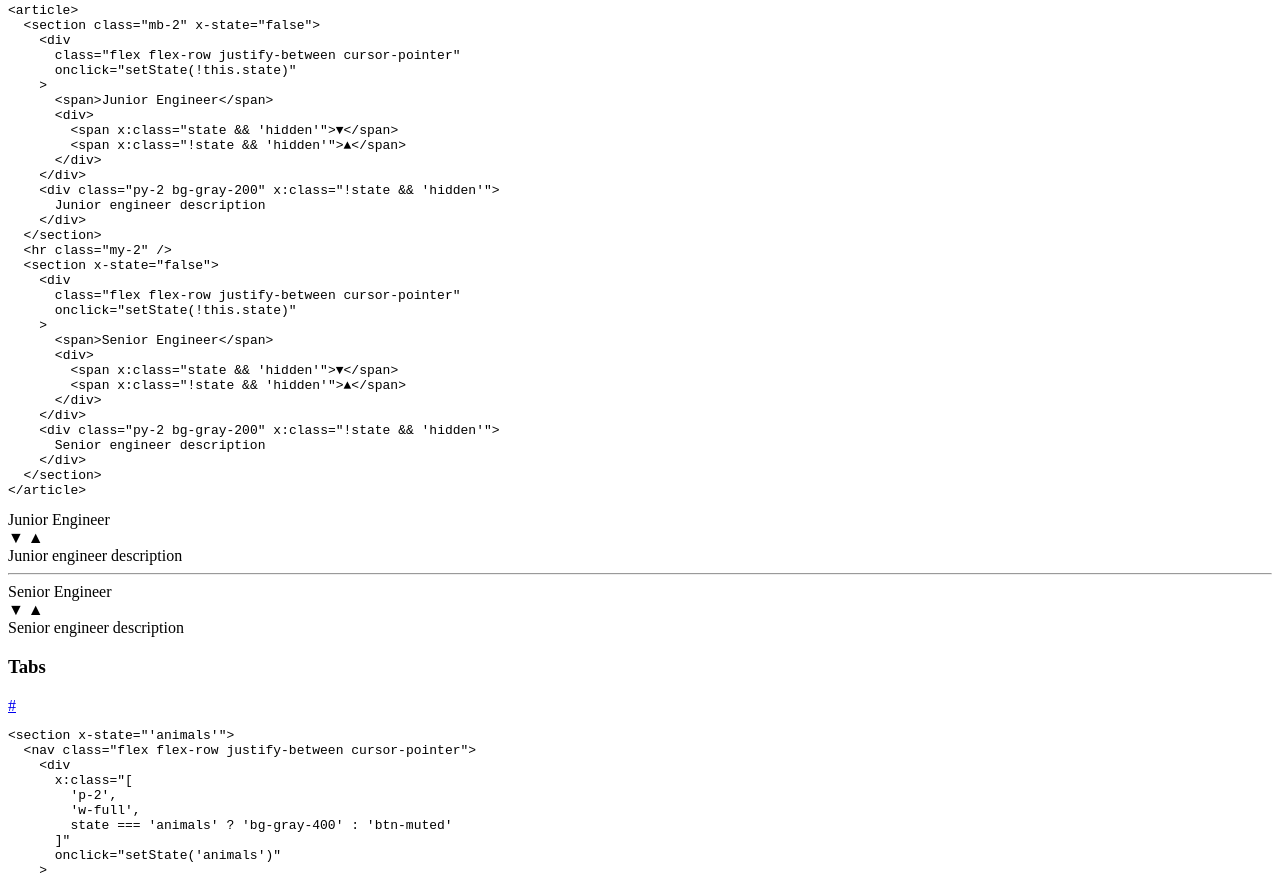
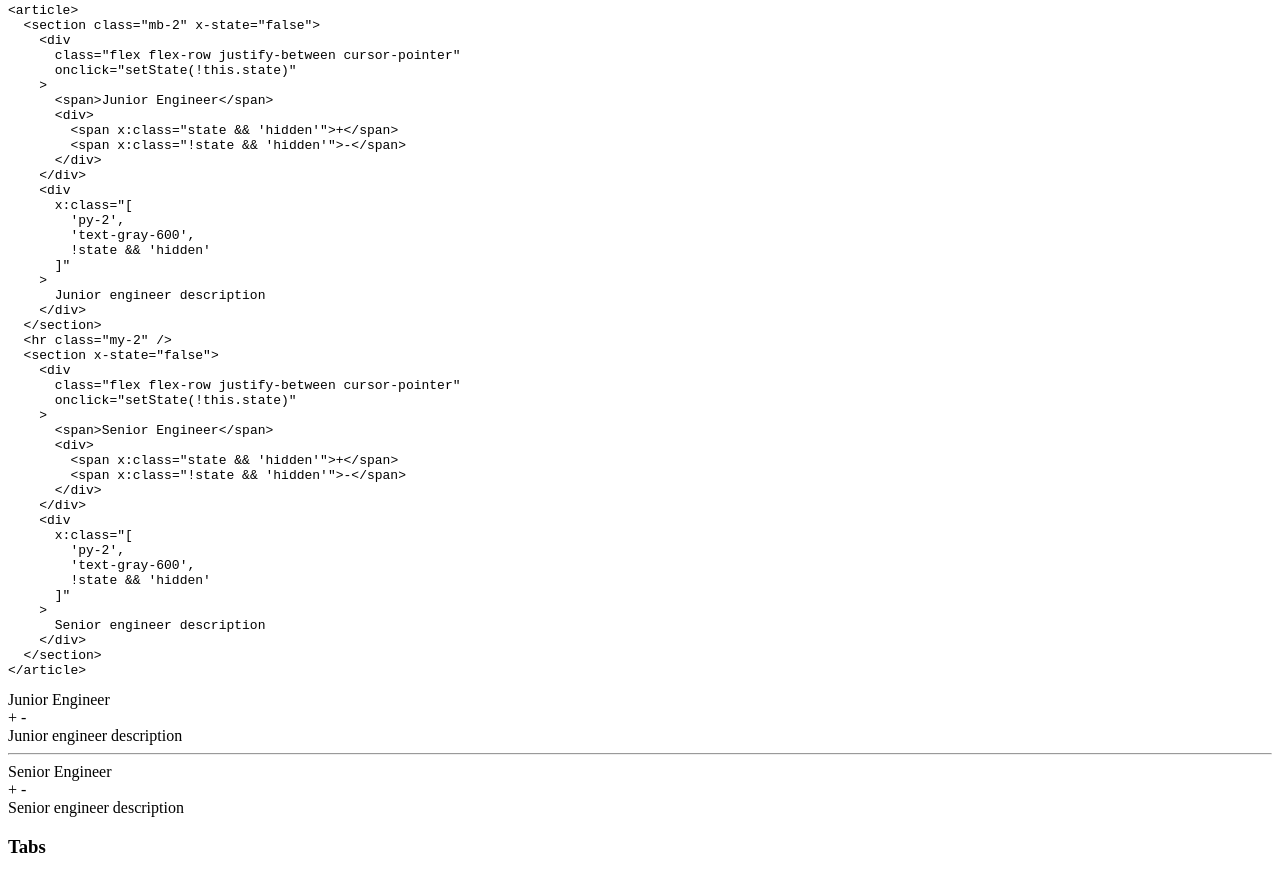
Before and after one commit to survivejs/sidewind, a website built with webpack: page docs/index.html in a window 1280 px wide. Shown: the part 5362-6235 px from the top of the page. Built offline with nearby package versions, Linux system fonts and the light colour scheme.

Commit message:
chore: Update site

```diff
--- a/docs/index.html
+++ b/docs/index.html
@@ -406,11 +406,17 @@ Date().toString() } }" x:="state.time" />
     &gt;</span>
       <span class="hljs-tag">&lt;<span class="hljs-name">span</span>&gt;</span>Junior Engineer<span class="hljs-tag">&lt;/<span class="hljs-name">span</span>&gt;</span>
       <span class="hljs-tag">&lt;<span class="hljs-name">div</span>&gt;</span>
-        <span class="hljs-tag">&lt;<span class="hljs-name">span</span> <span class="hljs-attr">x:class</span>=<span class="hljs-string">"state &amp;&amp; 'hidden'"</span>&gt;</span>▼<span class="hljs-tag">&lt;/<span class="hljs-name">span</span>&gt;</span>
-        <span class="hljs-tag">&lt;<span class="hljs-name">span</span> <span class="hljs-attr">x:class</span>=<span class="hljs-string">"!state &amp;&amp; 'hidden'"</span>&gt;</span>▲<span class="hljs-tag">&lt;/<span class="hljs-name">span</span>&gt;</span>
+        <span class="hljs-tag">&lt;<span class="hljs-name">span</span> <span class="hljs-attr">x:class</span>=<span class="hljs-string">"state &amp;&amp; 'hidden'"</span>&gt;</span>+<span class="hljs-tag">&lt;/<span class="hljs-name">span</span>&gt;</span>
+        <span class="hljs-tag">&lt;<span class="hljs-name">span</span> <span class="hljs-attr">x:class</span>=<span class="hljs-string">"!state &amp;&amp; 'hidden'"</span>&gt;</span>-<span class="hljs-tag">&lt;/<span class="hljs-name">span</span>&gt;</span>
       <span class="hljs-tag">&lt;/<span class="hljs-name">div</span>&gt;</span>
     <span class="hljs-tag">&lt;/<span class="hljs-name">div</span>&gt;</span>
-    <span class="hljs-tag">&lt;<span class="hljs-name">div</span> <span class="hljs-attr">class</span>=<span class="hljs-string">"py-2 bg-gray-200"</span> <span class="hljs-attr">x:class</span>=<span class="hljs-string">"!state &amp;&amp; 'hidden'"</span>&gt;</span>
+    <span class="hljs-tag">&lt;<span class="hljs-name">div</span>
+      <span class="hljs-attr">x:class</span>=<span class="hljs-string">"[
+        'py-2',
+        'text-gray-600',
+        !state &amp;&amp; 'hidden'
+      ]"</span>
+    &gt;</span>
       Junior engineer description
     <span class="hljs-tag">&lt;/<span class="hljs-name">div</span>&gt;</span>
   <span class="hljs-tag">&lt;/<span class="hljs-name">section</span>&gt;</span>
@@ -422,11 +428,17 @@ Date().toString() } }" x:="state.time" />
     &gt;</span>
       <span class="hljs-tag">&lt;<span class="hljs-name">span</span>&gt;</span>Senior Engineer<span class="hljs-tag">&lt;/<span class="hljs-name">span</span>&gt;</span>
       <span class="hljs-tag">&lt;<span class="hljs-name">div</span>&gt;</span>
-        <span class="hljs-tag">&lt;<span class="hljs-name">span</span> <span class="hljs-attr">x:class</span>=<span class="hljs-string">"state &amp;&amp; 'hidden'"</span>&gt;</span>▼<span class="hljs-tag">&lt;/<span class="hljs-name">span</span>&gt;</span>
-        <span class="hljs-tag">&lt;<span class="hljs-name">span</span> <span class="hljs-attr">x:class</span>=<span class="hljs-string">"!state &amp;&amp; 'hidden'"</span>&gt;</span>▲<span class="hljs-tag">&lt;/<span class="hljs-name">span</span>&gt;</span>
+        <span class="hljs-tag">&lt;<span class="hljs-name">span</span> <span class="hljs-attr">x:class</span>=<span class="hljs-string">"state &amp;&amp; 'hidden'"</span>&gt;</span>+<span class="hljs-tag">&lt;/<span class="hljs-name">span</span>&gt;</span>
+        <span class="hljs-tag">&lt;<span class="hljs-name">span</span> <span class="hljs-attr">x:class</span>=<span class="hljs-string">"!state &amp;&amp; 'hidden'"</span>&gt;</span>-<span class="hljs-tag">&lt;/<span class="hljs-name">span</span>&gt;</span>
       <span class="hljs-tag">&lt;/<span class="hljs-name">div</span>&gt;</span>
     <span class="hljs-tag">&lt;/<span class="hljs-name">div</span>&gt;</span>
-    <span class="hljs-tag">&lt;<span class="hljs-name">div</span> <span class="hljs-attr">class</span>=<span class="hljs-string">"py-2 bg-gray-200"</span> <span class="hljs-attr">x:class</span>=<span class="hljs-string">"!state &amp;&amp; 'hidden'"</span>&gt;</span>
+    <span class="hljs-tag">&lt;<span class="hljs-name">div</span>
+      <span class="hljs-attr">x:class</span>=<span class="hljs-string">"[
+        'py-2',
+        'text-gray-600',
+        !state &amp;&amp; 'hidden'
+      ]"</span>
+    &gt;</span>
       Senior engineer description
     <span class="hljs-tag">&lt;/<span class="hljs-name">div</span>&gt;</span>
   <span class="hljs-tag">&lt;/<span class="hljs-name">section</span>&gt;</span>
@@ -440,11 +452,17 @@ Date().toString() } }" x:="state.time" />
     >
       <span>Junior Engineer</span>
       <div>
-        <span x:class="state && 'hidden'">▼</span>
-        <span x:class="!state && 'hidden'">▲</span>
+        <span x:class="state && 'hidden'">+</span>
+        <span x:class="!state && 'hidden'">-</span>
       </div>
     </div>
-    <div class="py-2 bg-gray-200" x:class="!state && 'hidden'">
+    <div
+      x:class="[
+        'py-2',
+        'text-gray-600',
+        !state && 'hidden'
+      ]"
+    >
       Junior engineer description
     </div>
   </section>
@@ -456,11 +474,17 @@ Date().toString() } }" x:="state.time" />
     >
       <span>Senior Engineer</span>
       <div>
-        <span x:class="state && 'hidden'">▼</span>
-        <span x:class="!state && 'hidden'">▲</span>
+        <span x:class="state && 'hidden'">+</span>
+        <span x:class="!state && 'hidden'">-</span>
       </div>
     </div>
-    <div class="py-2 bg-gray-200" x:class="!state && 'hidden'">
+    <div
+      x:class="[
+        'py-2',
+        'text-gray-600',
+        !state && 'hidden'
+      ]"
+    >
       Senior engineer description
     </div>
   </section>
@@ -635,6 +659,8 @@ Date().toString() } }" x:="state.time" />
 <h2 class="inline" id="relatedapproaches">Related Approaches</h2><a class="ml-2 text-gray-200 hover:text-gray-800" href="#relatedapproaches">#</a>
 <ul class="list-disc list-inside" >
 <li><a class="underline"  href="https://github.com/alpinejs/alpine">Alpine.js</a> provides a similar yet more broad API closer to Angular than Sidewind.</li>
+<li><a class="underline"  href="https://amp.dev/documentation/components/amp-bind/">amp-bind</a> implementes data binding and expressions.</li>
+<li><a class="underline"  href="https://mavo.io">Mavo</a> implements a DSL on top of HTML for light interactivity.</li>
 <li><a class="underline"  href="https://svelte.dev">Svelte</a> implements a compiler based approach.</li>
 <li><a class="underline"  href="https://vuejs.org">Vue</a>, and especially Vue 3, allows similar usage in the frontend as Sidewind.</li>
 </ul>
--- a/docs/main.css
+++ b/docs/main.css
@@ -810,6 +810,10 @@ a {
   color: #edf2f7;
 }
 
+.text-gray-600 {
+  color: #718096;
+}
+
 .hover\:text-gray-800:hover {
   color: #2d3748;
 }
```
